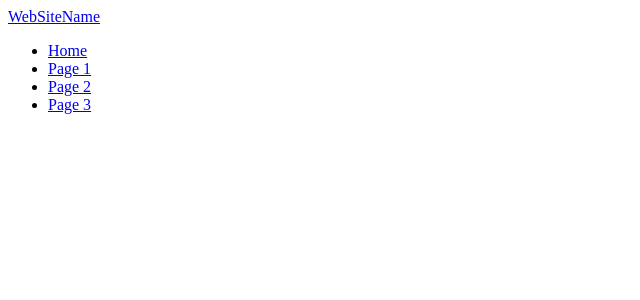
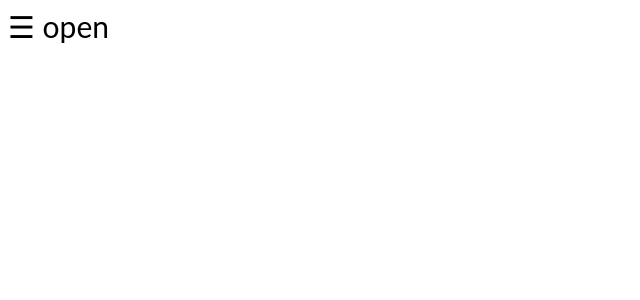
Before and after one commit to NatashaSenah/Blogs, a Flask app: template app/templates/navbar.html in a window 1280 px wide. Shown: the top 300 px of the page, without its empty margins (0-640 px from the left). Run offline with Flask 2, Linux system fonts and the light colour scheme; the template is opened without the code that fills it, so the values that code supplies are empty; some libraries are stand-ins or nearby versions.

Commit message:
add the navbar in app/templates/navbar.html

```diff
--- a/app/templates/base.html
+++ b/app/templates/base.html
@@ -0,0 +1 @@
+{% extends 'bootstrap/base.html'%}
--- a/app/templates/navbar.html
+++ b/app/templates/navbar.html
@@ -1,20 +1,75 @@
 <!DOCTYPE html>
-<html lang="en">
+<html>
 <head>
-</head>
-<body>
-  <nav class="navbar navbar-inverse">
-  <div class="container-fluid">
-    <div class="navbar-header">
-      <a class="navbar-brand" href="#">WebSiteName</a>
-    </div>
-    <ul class="nav navbar-nav">
-      <li class="active"><a href="#">Home</a></li>
-      <li><a href="#">Page 1</a></li>
-      <li><a href="#">Page 2</a></li>
-      <li><a href="#">Page 3</a></li>
-    </ul>
+  <meta name="viewport" content="width=device-width, initial-scale=1">
+  <style>
+  body {
+      font-family: "Lato", sans-serif;
+  }
+
+  .sidenav {
+      height: 100%;
+      width: 0;
+      position: fixed;
+      z-index: 1;
+      top: 0;
+      left: 0;
+      background-color: #111;
+      overflow-x: hidden;
+      transition: 0.5s;
+      padding-top: 60px;
+  }
+
+  .sidenav a {
+      padding: 8px 8px 8px 32px;
+      text-decoration: none;
+      font-size: 25px;
+      color: #818181;
+      display: block;
+      transition: 0.3s;
+  }
+
+  .sidenav a:hover {
+      color: #f1f1f1;
+  }
+
+  .sidenav .closebtn {
+      position: absolute;
+      top: 0;
+      right: 25px;
+      font-size: 36px;
+      margin-left: 50px;
+  }
+
+  @media screen and (max-height: 450px) {
+    .sidenav {padding-top: 15px;}
+    .sidenav a {font-size: 18px;}
+  }
+  </style>
+  </head>
+  <body>
+
+  <div id="mySidenav" class="sidenav">
+    <a href="javascript:void(0)" class="closebtn" onclick="closeNav()">&times;</a>
+    <a href="#">About</a>
+    <a href="#">Services</a>
+    <a href="#">Clients</a>
+    <a href="#">Contact</a>
   </div>
-</nav>
-</body>
-</html>
+
+  <!-- <h2>Animated Sidenav Example</h2>
+  <p>Click on the element below to open the side navigation menu.</p> -->
+  <span style="font-size:30px;cursor:pointer" onclick="openNav()">&#9776; open</span>
+
+  <script>
+  function openNav() {
+      document.getElementById("mySidenav").style.width = "250px";
+  }
+
+  function closeNav() {
+      document.getElementById("mySidenav").style.width = "0";
+  }
+  </script>
+
+  </body>
+  </html>
```
